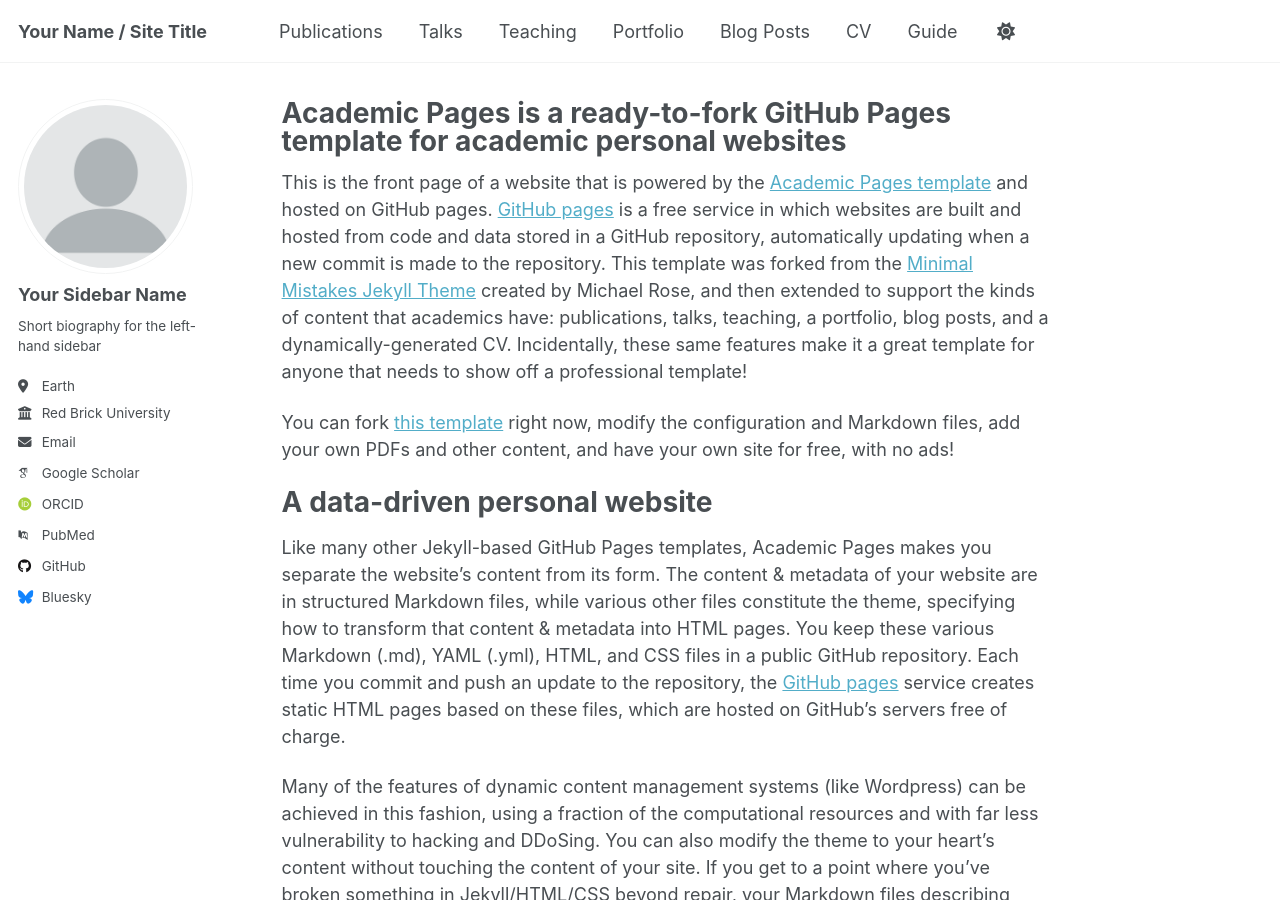
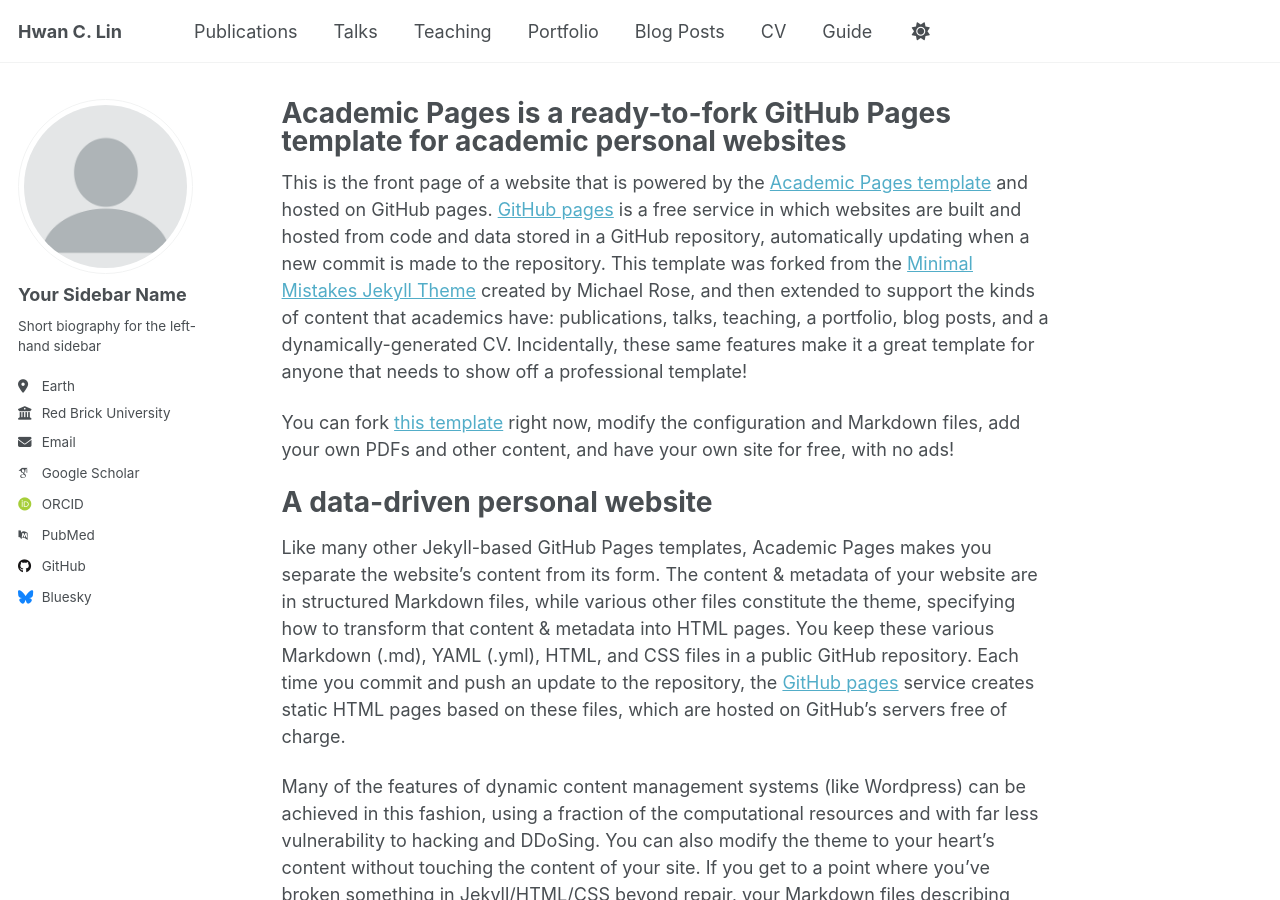
Before and after one commit to hwanclin/hwanclin.github.io, a Jekyll site: the page built from _pages/about.md, in a window 1280 px wide and 900 px high. Built offline with Jekyll 4.4.1, drawn with Linux system fonts in a browser that asks for light colours; some web fonts are replaced; a script that is not in the unit is left out.

Commit message:
Update _config.yml

```diff
--- a/_config.yml
+++ b/_config.yml
@@ -9,7 +9,7 @@
 # Basic Site Settings
 locale                   : "en-US"
 site_theme               : "default" # Currently available options are "default", "air"
-title                    : "Your Name / Site Title"
+title                    : "Hwan C. Lin"
 title_separator          : "-"
 name                     : &name "Your Name"
 description              : &description "personal description"
```
